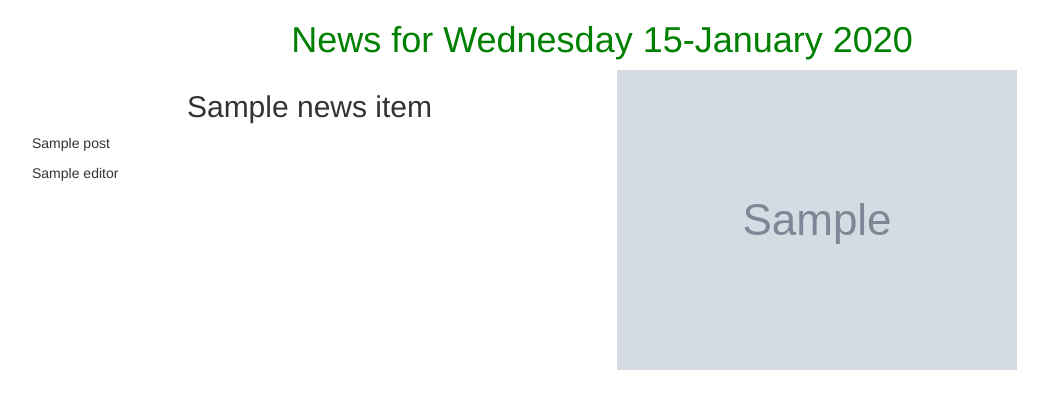
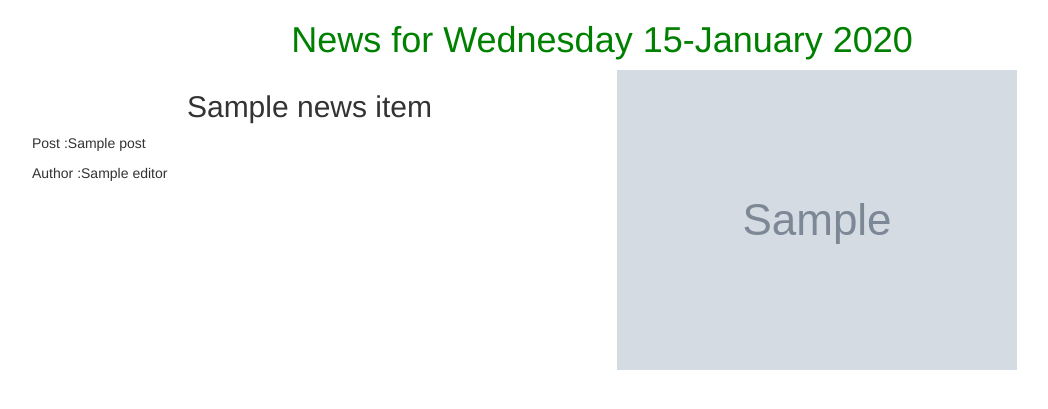
Before and after one commit to brayokenya/The-Moringa-Tribune, a Django app: template news/templates/all-news/today-news.html in a window 1280 px wide. Shown: the part 52-461 px from the top of the page, without its empty margins (38-1086 px from the left). Run offline with Django 3.2, Linux system fonts and the light colour scheme; the template is opened without the code that fills it: most values are stand-ins (such as "Sample title", 1, 10 or a date in 2020); grey boxes marked "Sample" are stand-in pictures; some libraries are stand-ins or nearby versions.

Commit message:
update runtime

```diff
--- a/news/templates/all-news/today-news.html
+++ b/news/templates/all-news/today-news.html
@@ -9,8 +9,8 @@
         <!-- displaying News articles -->
         <div class="col-xs-6 col-sm-6 col-md-6 col-lg-6">
             <h2 class="text-center"> {{ news_item.title }} </h2>
-            <p>{{news_item.post}} </p>
-            <p>{{news_item.editor}} </p>
+            <p>Post :{{news_item.post}} </p>
+            <p>Author :{{news_item.editor}} </p>
 
         </div>
         <!--Display news Article images  -->
```
